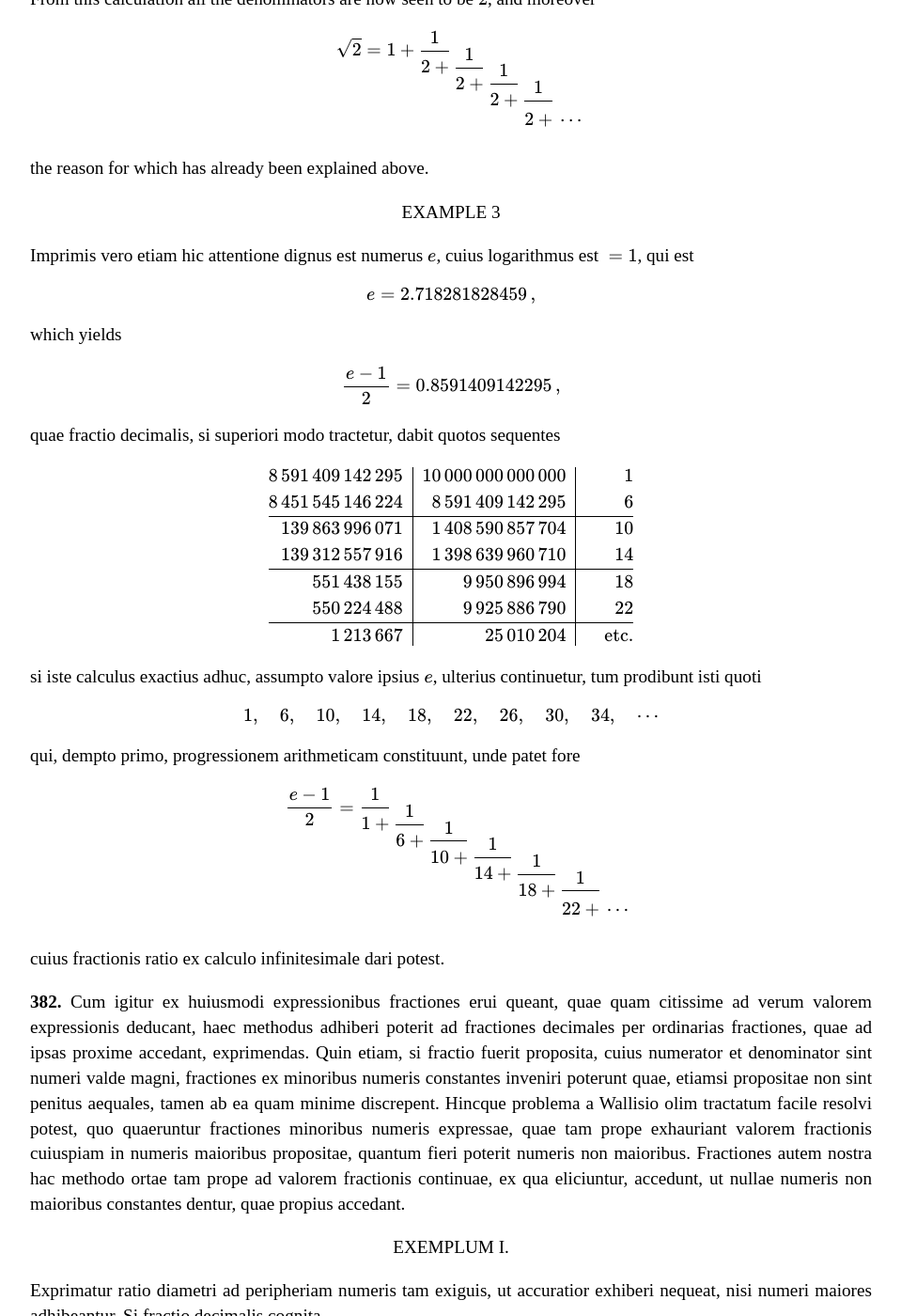
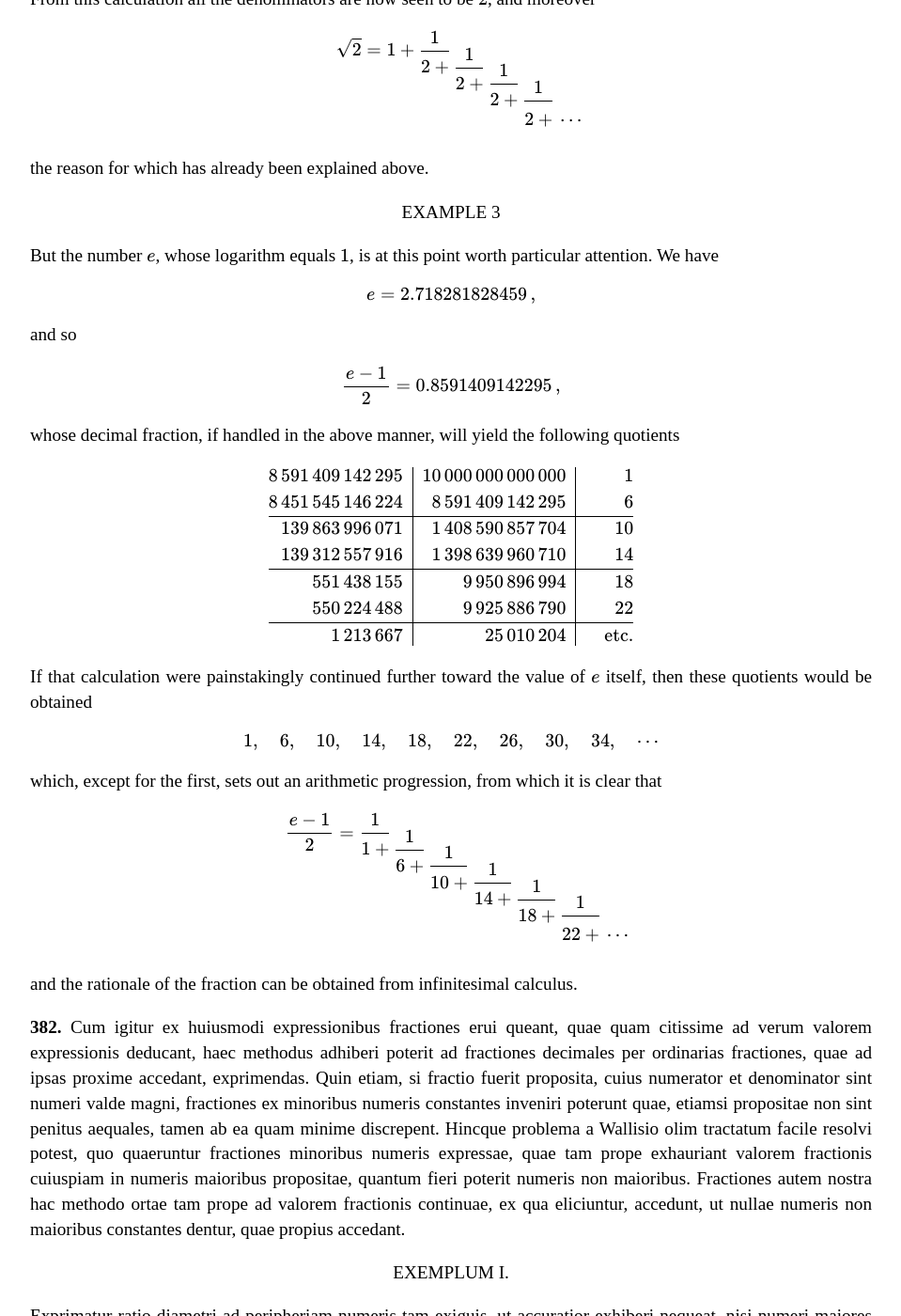
Before and after one commit to ttdoucet/ttdoucet.github.io, a Jekyll site: the page built from euler/e101-en.html, in a window 1280 px wide and 1400 px high, scrolled down 24237 px. Shown: the whole window at 94% size, without its empty margins (160-1119 px from the left). Built offline with Jekyll 4.4.1, drawn with Linux system fonts in a browser that asks for light colours; formulas are drawn with MathJax 3.

Commit message:
Finished translating p.381 of e101.

```diff
--- a/euler/e101-en.html
+++ b/euler/e101-en.html
@@ -1341,20 +1341,20 @@ the reason for which has already been explained above.
 EXAMPLE 3
 </p><p>
 
-Imprimis vero etiam hic attentione dignus est numerus \(e\), cuius logarithmus
-est \({}= 1\), qui est
+But the number \(e\), whose logarithm equals \(1\), is at this point worth particular attention.
+We have
 
 \begin{equation}
 e=2.718281828459 \,,
 \end{equation}
 
-which yields
+and so
 
 \begin{equation}
 {e-1\over2} = 0.8591409142295 \,,
 \end{equation}
 
-quae fractio decimalis, si superiori modo tractetur, dabit quotos sequentes
+whose decimal fraction, if handled in the above manner, will yield the following quotients
 
 \begin{array}{r|r|r}
 8\,591\,409\,142\,295  & 10\,000\,000\,000\,000 &  1 \cr
@@ -1369,22 +1369,21 @@ quae fractio decimalis, si superiori modo tractetur, dabit quotos sequentes
       1\,213\,667 &        25\,010\,204 & \quad\hbox{etc.}\cr
 \end{array}
 
-si iste calculus exactius adhuc, assumpto valore ipsius \(e\), ulterius
-continuetur, tum prodibunt isti quoti
+If that calculation were painstakingly continued further toward the value
+of \(e\) itself, then these quotients would be obtained
 
 \begin{equation}
 1,\quad   6,\quad  10,\quad  14,\quad  18,\quad 22,\quad  26,\quad  30,\quad  34,\quad \cdots
 \end{equation}
 
-qui, dempto primo, progressionem arithmeticam constituunt, unde patet fore
+which, except for the first, sets out an arithmetic progression, from
+which it is clear that
 
 \begin{equation}
 {e-1\over 2} = {\cofrac 1 1 {\cofrac 1 6 {\cofrac 1 {10} {\cofrac 1 {14} {\cofrac 1 {18} {\cofrac 1 {22} \tailfrac }}}}}}
 \end{equation}
 
-
-cuius fractionis ratio ex calculo infinitesimale dari potest.
-
+and the rationale of the fraction can be obtained from infinitesimal calculus.
 
 <p><esec>382.</esec>
 Cum igitur ex huiusmodi expressionibus fractiones erui queant, quae
```
